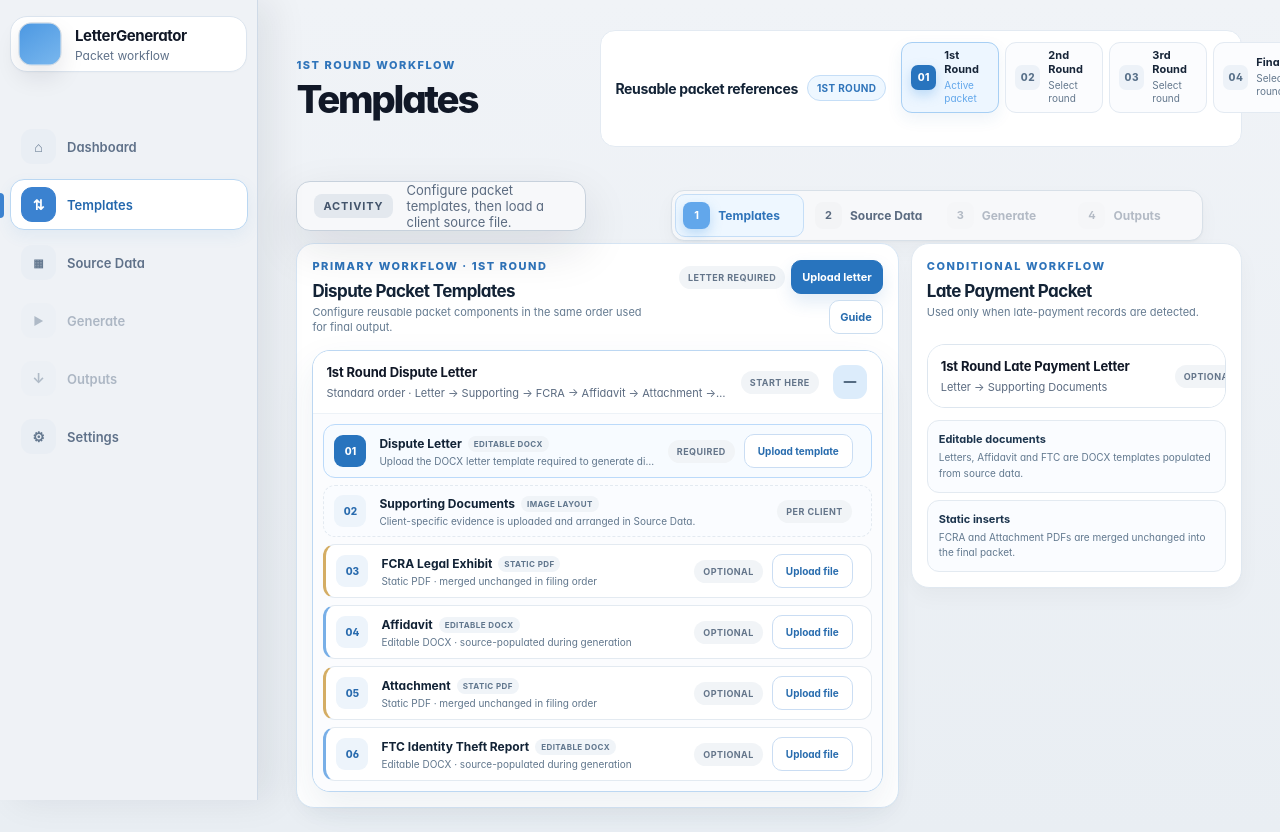
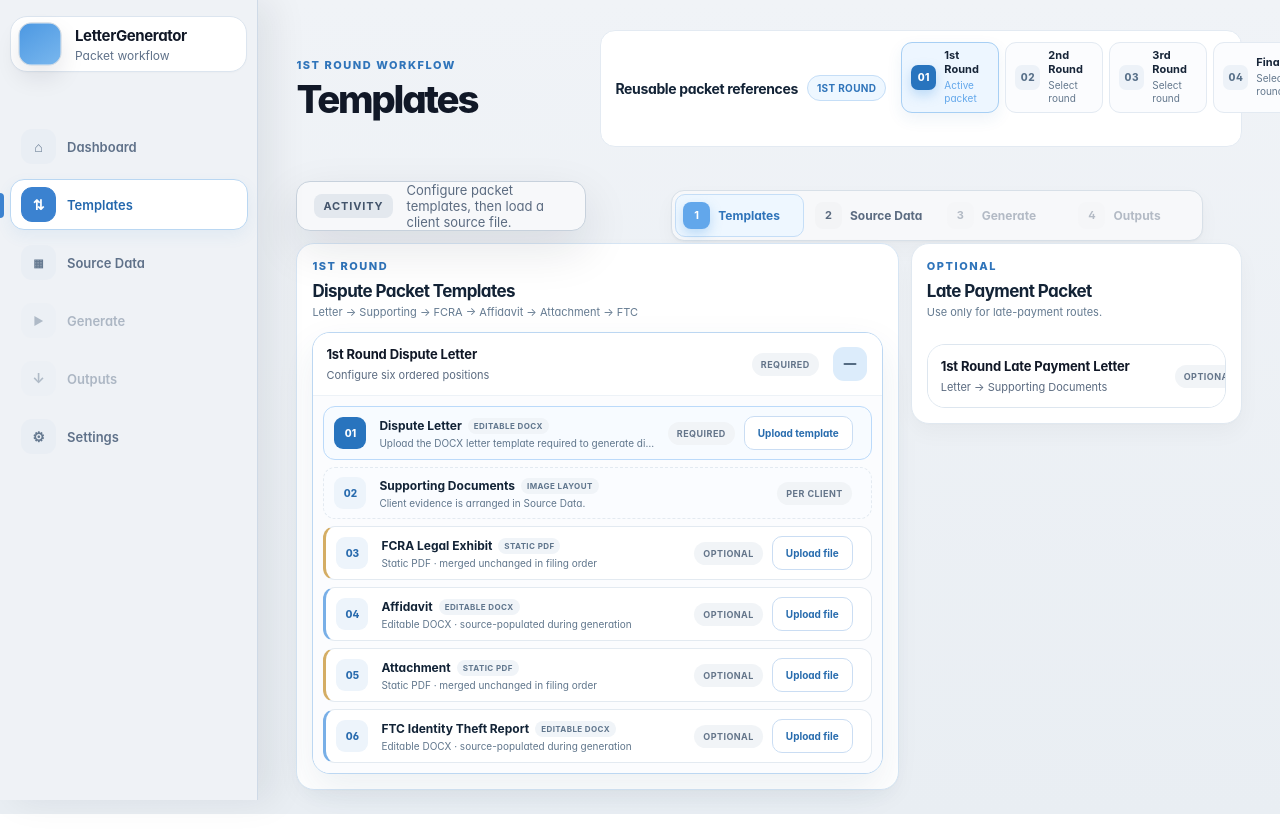
Before and after one commit to Arisu-art/LetterGenerator, a Next.js app: page / in a window 1280 px wide. Both pictures are taken after a click on the button "Configure Templates". Shown: the top 832 px of the page. Built offline with nearby package versions, Linux system fonts and the light colour scheme.

Commit message:
refactor: remove redundant template header controls and guide panel

```diff
--- a/components/TemplatePacketConfigurator.tsx
+++ b/components/TemplatePacketConfigurator.tsx
@@ -1,6 +1,6 @@
 'use client';
 
-import { useEffect, useMemo, useState, type ReactNode } from 'react';
+import { useEffect, useState, type ReactNode } from 'react';
 import ProgressiveDisclosure from './ProgressiveDisclosure';
 import {
   exhibitAccept,
@@ -42,11 +42,9 @@ function kindLabel(kind: ExhibitKind) {
 export default function TemplatePacketConfigurator({ round, slots, supportingReady, onUploadLetter, onRemoveLetter, onExhibitsChange, onMessage }: Props) {
   const [open, setOpen] = useState<LetterType | null>('DISPUTE');
   const [activeNode, setActiveNode] = useState<NodeId>(null);
-  const [showGuidance, setShowGuidance] = useState(false);
   const [exhibits, setExhibits] = useState<TemplateExhibits>({ FCRA: null, AFFIDAVIT: null, ATTACHMENT: null, FTC: null });
   const dispute = slots.find((slot) => slot.type === 'DISPUTE')!;
   const late = slots.find((slot) => slot.type === 'LATE_PAYMENT')!;
-  const disputeConfigured = useMemo(() => [Boolean(dispute.file), supportingReady, ...exhibitKinds.map((kind) => Boolean(exhibits[kind]))].filter(Boolean).length, [dispute.file, supportingReady, exhibits]);
   const requiredReady = Boolean(dispute.file);
 
   useEffect(() => {
@@ -74,10 +72,6 @@ export default function TemplatePacketConfigurator({ round, slots, supportingRea
     onExhibitsChange(next);
     onMessage(`${exhibitTitles[kind]} removed from ${round}.`);
   }
-  function configurePrimary() {
-    setOpen('DISPUTE');
-    setActiveNode(dispute.file ? null : 'DISPUTE_LETTER');
-  }
   function setPacket(value: LetterType) {
     setOpen(open === value ? null : value);
     setActiveNode(null);
@@ -99,28 +93,25 @@ export default function TemplatePacketConfigurator({ round, slots, supportingRea
     <section className="template-workflow-grid">
       <div className="template-primary-workflow">
         <header className="template-section-heading template-operational-heading">
-          <div><p className="eyebrow">Primary workflow · {round}</p><h3>Dispute Packet Templates</h3><span>Configure reusable packet components in the same order used for final output.</span></div>
-          <div className="template-heading-actions"><Badge ready={requiredReady}>{requiredReady ? `${disputeConfigured}/6 prepared` : 'Letter required'}</Badge><button type="button" className="template-primary-cta compact" onClick={configurePrimary}>{requiredReady ? 'Review packet' : 'Upload letter'}</button><button type="button" className="template-secondary-cta compact" onClick={() => setShowGuidance((value) => !value)}>{showGuidance ? 'Hide guide' : 'Guide'}</button></div>
+          <div><p className="eyebrow">{round}</p><h3>Dispute Packet Templates</h3><span>Letter → Supporting → FCRA → Affidavit → Attachment → FTC</span></div>
         </header>
-        <div className={`template-setup-guide operational ${showGuidance ? 'open' : ''}`} aria-hidden={!showGuidance}><div><div><strong>1. Letter</strong><span>Upload the required Dispute Letter DOCX.</span></div><div><strong>2. Inserts</strong><span>Add FCRA, Affidavit, Attachment and FTC templates.</span></div><div><strong>3. Evidence</strong><span>Supporting Documents are managed in Source Data.</span></div></div></div>
-        <ProgressiveDisclosure open={open === 'DISPUTE'} onToggle={() => setPacket('DISPUTE')} title={dispute.name} summary="Standard order · Letter → Supporting → FCRA → Affidavit → Attachment → FTC" badge={<Badge ready={requiredReady}>{requiredReady ? 'Active' : 'Start here'}</Badge>} className="studio-packet-disclosure">
+        <ProgressiveDisclosure open={open === 'DISPUTE'} onToggle={() => setPacket('DISPUTE')} title={dispute.name} summary="Configure six ordered positions" badge={<Badge ready={requiredReady}>{requiredReady ? 'Ready' : 'Required'}</Badge>} className="studio-packet-disclosure">
           <div className="studio-component-grid">
             <ComponentCard number="01" title="Dispute Letter" meta={dispute.file || 'Upload the DOCX letter template required to generate dispute packets.'} ready={Boolean(dispute.file)} status={dispute.file ? 'Ready' : 'Required'} format="Editable DOCX" className="primary-component"><LetterActions slot={dispute} node="DISPUTE_LETTER" /></ComponentCard>
-            <ComponentCard number="02" title="Supporting Documents" meta="Client-specific evidence is uploaded and arranged in Source Data." ready={supportingReady} status={supportingReady ? 'Available' : 'Per client'} format="Image layout" className="linked-component" />
+            <ComponentCard number="02" title="Supporting Documents" meta="Client evidence is arranged in Source Data." ready={supportingReady} status={supportingReady ? 'Available' : 'Per client'} format="Image layout" className="linked-component" />
             {exhibitKinds.map((kind, index) => <ComponentCard key={kind} number={String(index + 3).padStart(2, '0')} title={exhibitTitles[kind]} meta={exhibits[kind]?.name || kindDescription(kind)} ready={Boolean(exhibits[kind])} status={exhibits[kind] ? 'Ready' : 'Optional'} format={kindLabel(kind)} className={exhibitModes[kind] === 'GENERATED_DOCX' ? 'editable-component' : 'static-component'}><ExhibitActions kind={kind} /></ComponentCard>)}
           </div>
         </ProgressiveDisclosure>
       </div>
 
       <aside className="template-secondary-workflow">
-        <header className="template-section-heading"><div><p className="eyebrow">Conditional workflow</p><h3>Late Payment Packet</h3><span>Used only when late-payment records are detected.</span></div></header>
-        <ProgressiveDisclosure open={open === 'LATE_PAYMENT'} onToggle={() => setPacket('LATE_PAYMENT')} title={late.name} summary="Letter → Supporting Documents" badge={<Badge ready={Boolean(late.file)}>{late.file ? 'Configured' : 'Optional'}</Badge>} className="studio-packet-disclosure secondary">
+        <header className="template-section-heading"><div><p className="eyebrow">Optional</p><h3>Late Payment Packet</h3><span>Use only for late-payment routes.</span></div></header>
+        <ProgressiveDisclosure open={open === 'LATE_PAYMENT'} onToggle={() => setPacket('LATE_PAYMENT')} title={late.name} summary="Letter → Supporting Documents" badge={<Badge ready={Boolean(late.file)}>{late.file ? 'Ready' : 'Optional'}</Badge>} className="studio-packet-disclosure secondary">
           <div className="studio-component-grid compact">
-            <ComponentCard number="01" title="Late Payment Letter" meta={late.file || 'Configure only when your workflow handles late-payment disputes.'} ready={Boolean(late.file)} status={late.file ? 'Ready' : 'Optional'} format="Editable DOCX"><LetterActions slot={late} node="LATE_LETTER" /></ComponentCard>
-            <ComponentCard number="02" title="Supporting Documents" meta="Uses the same client evidence page uploaded in Source Data." ready={supportingReady} status={supportingReady ? 'Available' : 'Per client'} format="Image layout" />
+            <ComponentCard number="01" title="Late Payment Letter" meta={late.file || 'Upload only when needed.'} ready={Boolean(late.file)} status={late.file ? 'Ready' : 'Optional'} format="Editable DOCX"><LetterActions slot={late} node="LATE_LETTER" /></ComponentCard>
+            <ComponentCard number="02" title="Supporting Documents" meta="Uses client evidence from Source Data." ready={supportingReady} status={supportingReady ? 'Available' : 'Per client'} format="Image layout" />
           </div>
         </ProgressiveDisclosure>
-        <div className="template-rule-cards"><article><strong>Editable documents</strong><p>Letters, Affidavit and FTC are DOCX templates populated from source data.</p></article><article><strong>Static inserts</strong><p>FCRA and Attachment PDFs are merged unchanged into the final packet.</p></article></div>
       </aside>
     </section>
   </section>;
```
